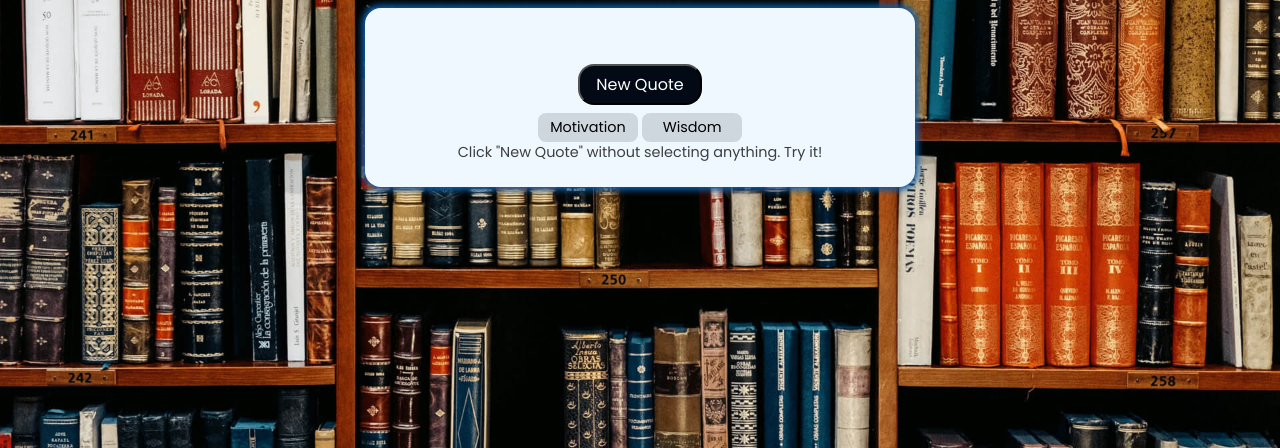
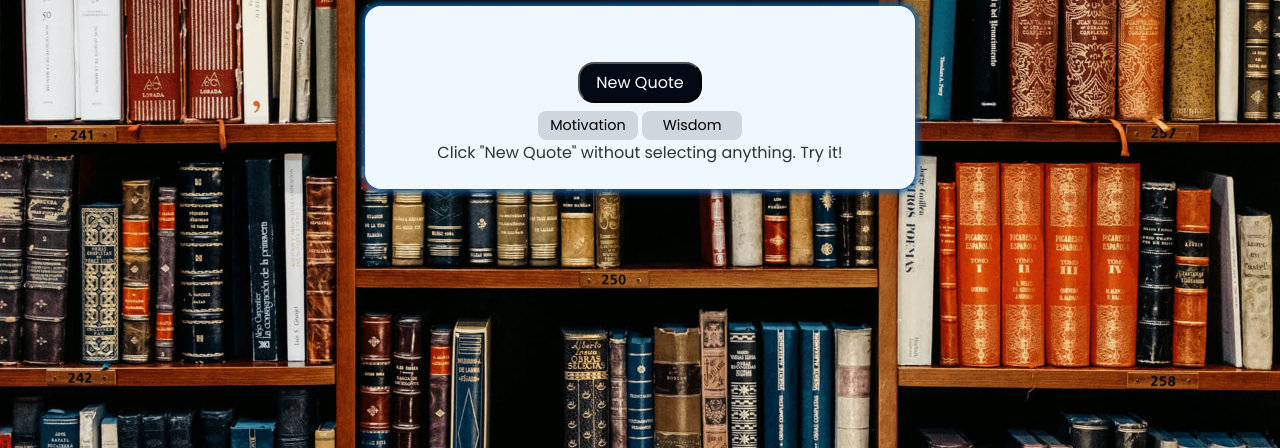
Before and after one commit to alex-ristic/Motvational-Quotes, a plain HTML site: page index.html in a window 1280 px wide. Shown: the part 352-800 px from the top of the page. Drawn offline with Linux system fonts and the light colour scheme.

Commit message:
Font adjustment

```diff
--- a/style.css
+++ b/style.css
@@ -100,8 +100,8 @@ body{
 
 .note {
     padding: 0rem;
-    font-size: 0.9rem;
-    opacity: 75%;
+    font-size: 1rem;
+    opacity: 80%;
 }
 
 .note-none {
```
